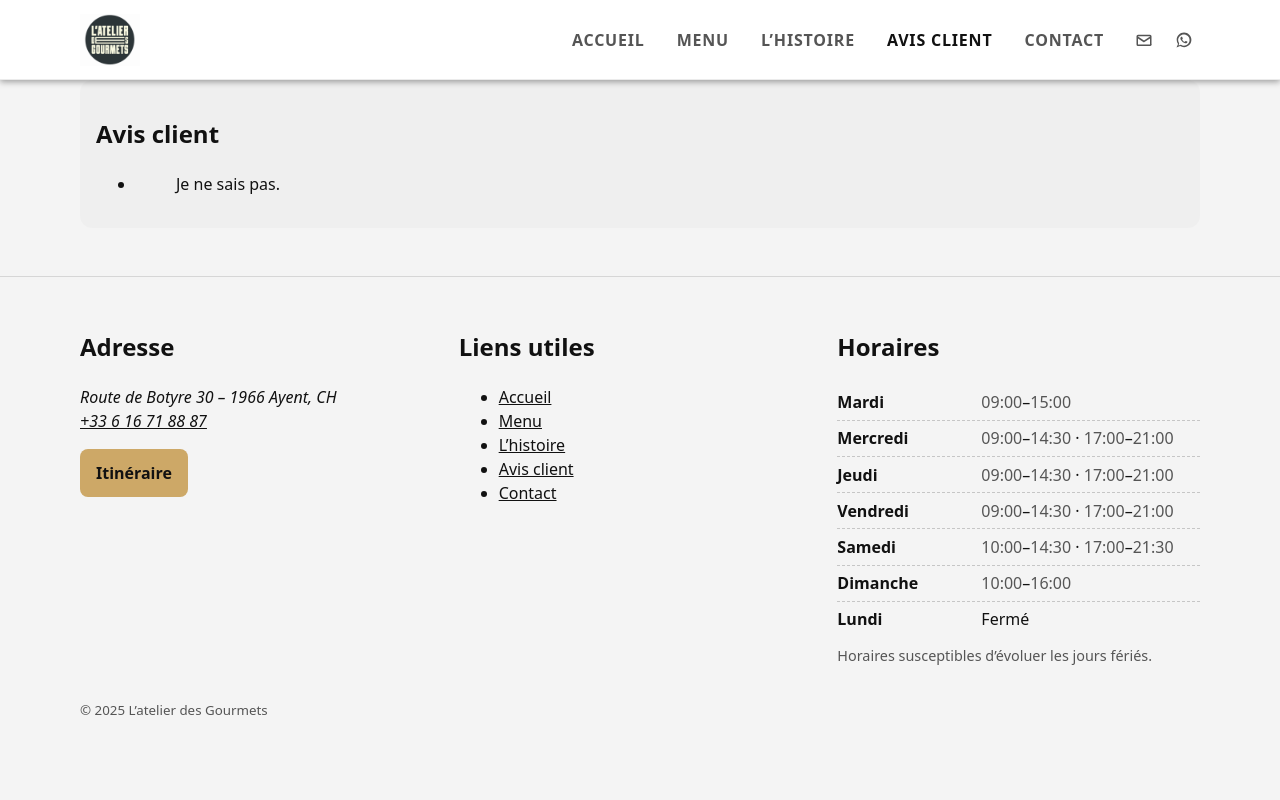
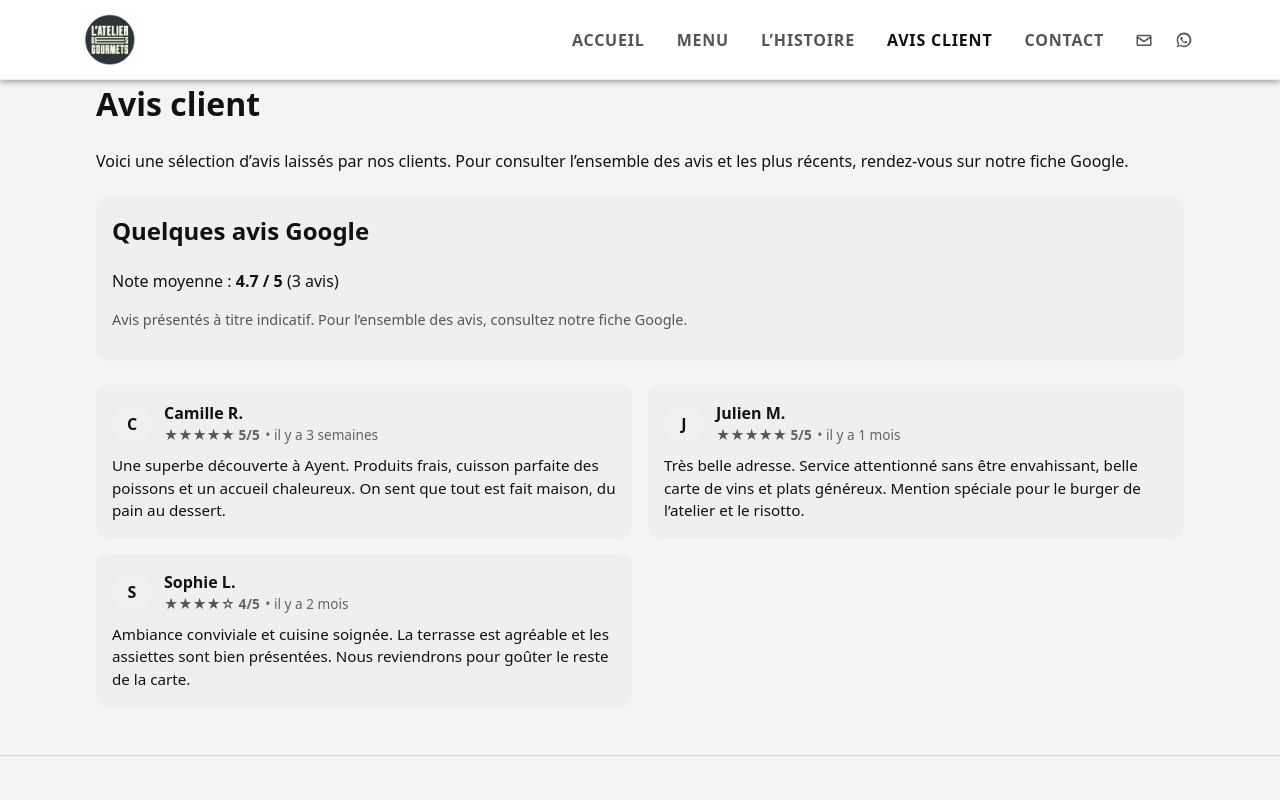
Before and after one commit to GeorginaBerrezel/atelier-des-gourmets, a Next.js app: page /avis in a window 1280 px wide. Shown: the top 800 px of the page. Built offline with nearby package versions, Linux system fonts and the light colour scheme; no server answers.

Commit message:
feat(avis): ajouter un composant d'avis clients statiques réutilisable

```diff
--- a/app/avis/page.tsx
+++ b/app/avis/page.tsx
@@ -1,10 +1,27 @@
-export default function Page() {
+import Reviews from "@/components/Reviews";
+
+export const metadata = {
+  title: "Avis client – L’atelier des Gourmets",
+  description:
+    "Quelques avis de clients de L’atelier des Gourmets à Ayent.",
+};
+
+export default function AvisPage() {
   return (
-    <section className="card">
+    <main id="main" className="container">
       <h1>Avis client</h1>
-      <ul aria-label="Témoignages">
-        <li><blockquote>Je ne sais pas.</blockquote></li>
-      </ul>
-    </section>
+
+      <p style={{ marginBottom: "1.5rem" }}>
+        Voici une sélection d’avis laissés par nos clients. Pour consulter
+        l’ensemble des avis et les plus récents, rendez-vous sur notre fiche
+        Google.
+      </p>
+
+      <Reviews
+        title="Quelques avis Google"
+        limit={3}
+        showSummary={true}
+      />
+    </main>
   );
 }
--- /dev/null
+++ b/components/Reviews.tsx
@@ -0,0 +1,82 @@
+import { staticReviews } from "@/data/reviews";
+
+type Props = {
+  title?: string;
+  limit?: number;
+  showSummary?: boolean;
+  className?: string;
+};
+
+function computeAverage() {
+  if (!staticReviews.length) return null;
+  const sum = staticReviews.reduce((acc, r) => acc + r.rating, 0);
+  return sum / staticReviews.length;
+}
+
+export default function Reviews({
+  title = "Avis de nos clients",
+  limit,
+  showSummary = true,
+  className,
+}: Props) {
+  const reviews = limit ? staticReviews.slice(0, limit) : staticReviews;
+  const avg = computeAverage();
+  const count = staticReviews.length;
+
+  return (
+    <section
+      className={className ?? ""}
+      aria-label="Avis clients"
+    >
+      <div className="card" style={{ marginBottom: "1.5rem" }}>
+        <h2 style={{ marginTop: 0 }}>{title}</h2>
+        {showSummary && avg !== null ? (
+          <p>
+            Note moyenne&nbsp;:{" "}
+            <strong>{avg.toFixed(1)} / 5</strong>{" "}
+            ({count} avis)
+          </p>
+        ) : (
+          <p>Ils nous font confiance au quotidien.</p>
+        )}
+        <p style={{ fontSize: "0.9rem", color: "var(--muted)" }}>
+          Avis présentés à titre indicatif. Pour l’ensemble des avis, consultez
+          notre fiche Google.
+        </p>
+      </div>
+
+      <div className="reviews-grid">
+        {reviews.map((r) => (
+          <article key={r.id} className="review-card">
+            <header className="review-header">
+              <div className="review-avatar">
+                <span className="review-avatar-fallback">
+                  {r.author?.[0] ?? "?"}
+                </span>
+              </div>
+              <div>
+                <div className="review-author">{r.author}</div>
+                <div className="review-meta">
+                  <span className="review-stars">
+                    {"★".repeat(r.rating)}
+                    {"☆".repeat(5 - r.rating)}
+                    {" "}
+                    <span className="review-rating-value">
+                      {r.rating}/5
+                    </span>
+                  </span>
+                  {r.relativeTime && (
+                    <span className="review-time">
+                      • {r.relativeTime}
+                    </span>
+                  )}
+                </div>
+              </div>
+            </header>
+            {r.text && <p className="review-text">{r.text}</p>}
+          </article>
+        ))}
+      </div>
+    </section>
+  );
+}
--- /dev/null
+++ b/data/reviews.ts
@@ -0,0 +1,34 @@
+export type Review = {
+  id: string;
+  author: string;
+  rating: number;
+  relativeTime: string;
+  text: string;
+};
+
+export const staticReviews: Review[] = [
+  {
+    id: "r1",
+    author: "Camille R.",
+    rating: 5,
+    relativeTime: "il y a 3 semaines",
+    text:
+      "Une superbe découverte à Ayent. Produits frais, cuisson parfaite des poissons et un accueil chaleureux. On sent que tout est fait maison, du pain au dessert.",
+  },
+  {
+    id: "r2",
+    author: "Julien M.",
+    rating: 5,
+    relativeTime: "il y a 1 mois",
+    text:
+      "Très belle adresse. Service attentionné sans être envahissant, belle carte de vins et plats généreux. Mention spéciale pour le burger de l’atelier et le risotto.",
+  },
+  {
+    id: "r3",
+    author: "Sophie L.",
+    rating: 4,
+    relativeTime: "il y a 2 mois",
+    text:
+      "Ambiance conviviale et cuisine soignée. La terrasse est agréable et les assiettes sont bien présentées. Nous reviendrons pour goûter le reste de la carte.",
+  },
+];
--- a/styles/globals.css
+++ b/styles/globals.css
@@ -556,3 +556,81 @@ time {
 .menu-section {
   scroll-margin-top: calc(var(--header-height) + 8px);
 }
+
+/* ==== AVIS CLIENTS (style type Google) ==== */
+
+.reviews-grid {
+  margin-top: 0.5rem;
+  display: grid;
+  gap: 1rem;
+}
+
+@media (min-width: 700px) {
+  .reviews-grid {
+    grid-template-columns: repeat(2, minmax(0, 1fr));
+  }
+}
+
+.review-card {
+  background: rgba(255, 255, 255, 0.03);
+  border-radius: 0.75rem;
+  padding: 1rem;
+}
+
+@media (prefers-color-scheme: light) {
+  .review-card {
+    background: rgba(0, 0, 0, 0.02);
+  }
+}
+
+.review-header {
+  display: flex;
+  gap: 0.75rem;
+  align-items: center;
+  margin-bottom: 0.5rem;
+}
+
+.review-avatar {
+  width: 40px;
+  height: 40px;
+  border-radius: 999px;
+  overflow: hidden;
+  flex-shrink: 0;
+  background: rgba(255, 255, 255, 0.08);
+  display: flex;
+  align-items: center;
+  justify-content: center;
+}
+
+.review-avatar-fallback {
+  font-weight: 600;
+}
+
+.review-author {
+  font-weight: 600;
+}
+
+.review-meta {
+  font-size: 0.85rem;
+  color: var(--muted);
+  display: flex;
+  flex-wrap: wrap;
+  gap: 0.35rem;
+}
+
+.review-stars {
+  font-weight: 600;
+}
+
+.review-rating-value {
+  opacity: 0.9;
+}
+
+.review-time {
+  opacity: 0.9;
+}
+
+.review-text {
+  margin: 0.25rem 0 0;
+  font-size: 0.95rem;
+}
```
